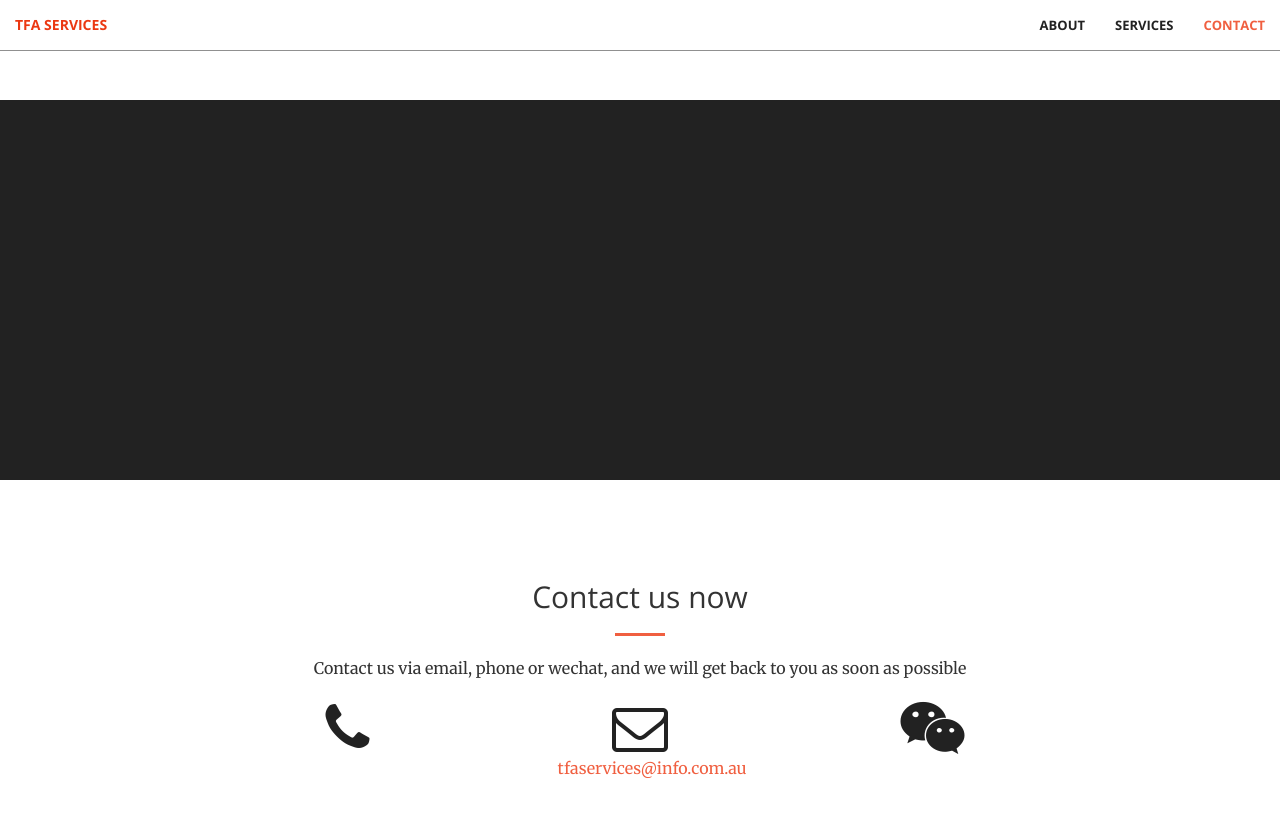
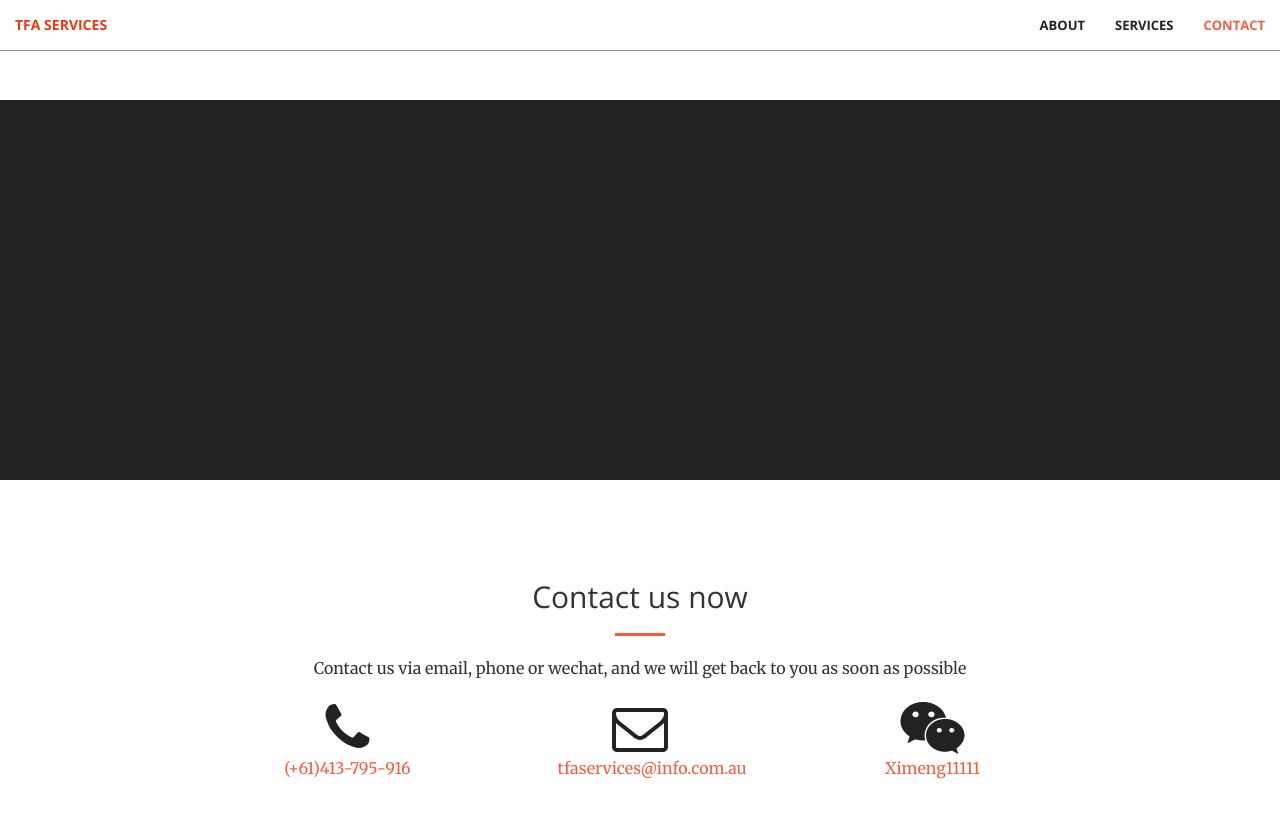
Before and after one commit to simone-c/simone-c.github.io, a Jekyll site: the page built from index.html, in a window 1280 px wide and 900 px high, scrolled down 1677 px. Shown: the top 818 px of the window. Built offline with Jekyll 4.4.1, drawn with Linux system fonts in a browser that asks for light colours.

Commit message:
Updated Contact Info.

```diff
--- a/_config.yml
+++ b/_config.yml
@@ -5,8 +5,8 @@ description: TFA Consulting Website
 baseurl: "" # the subpath of your site, e.g. /blog/
 url: "" # the base hostname & protocol for your site
 
-phone_number:
-wechat_id:
+phone_number: (+61)413-795-916
+wechat_id: Ximeng11111
 
 # Build settings
 markdown: kramdown
```
